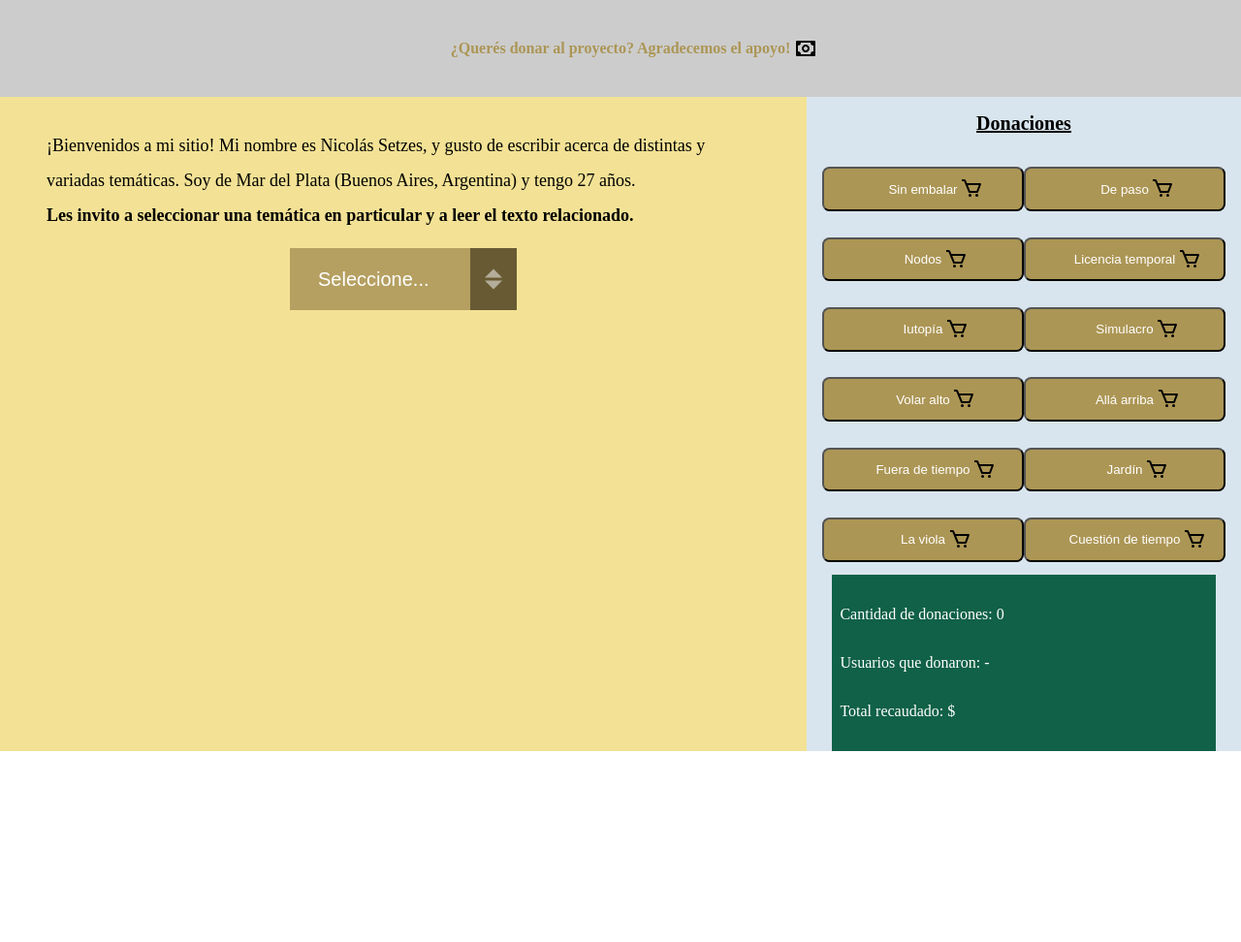
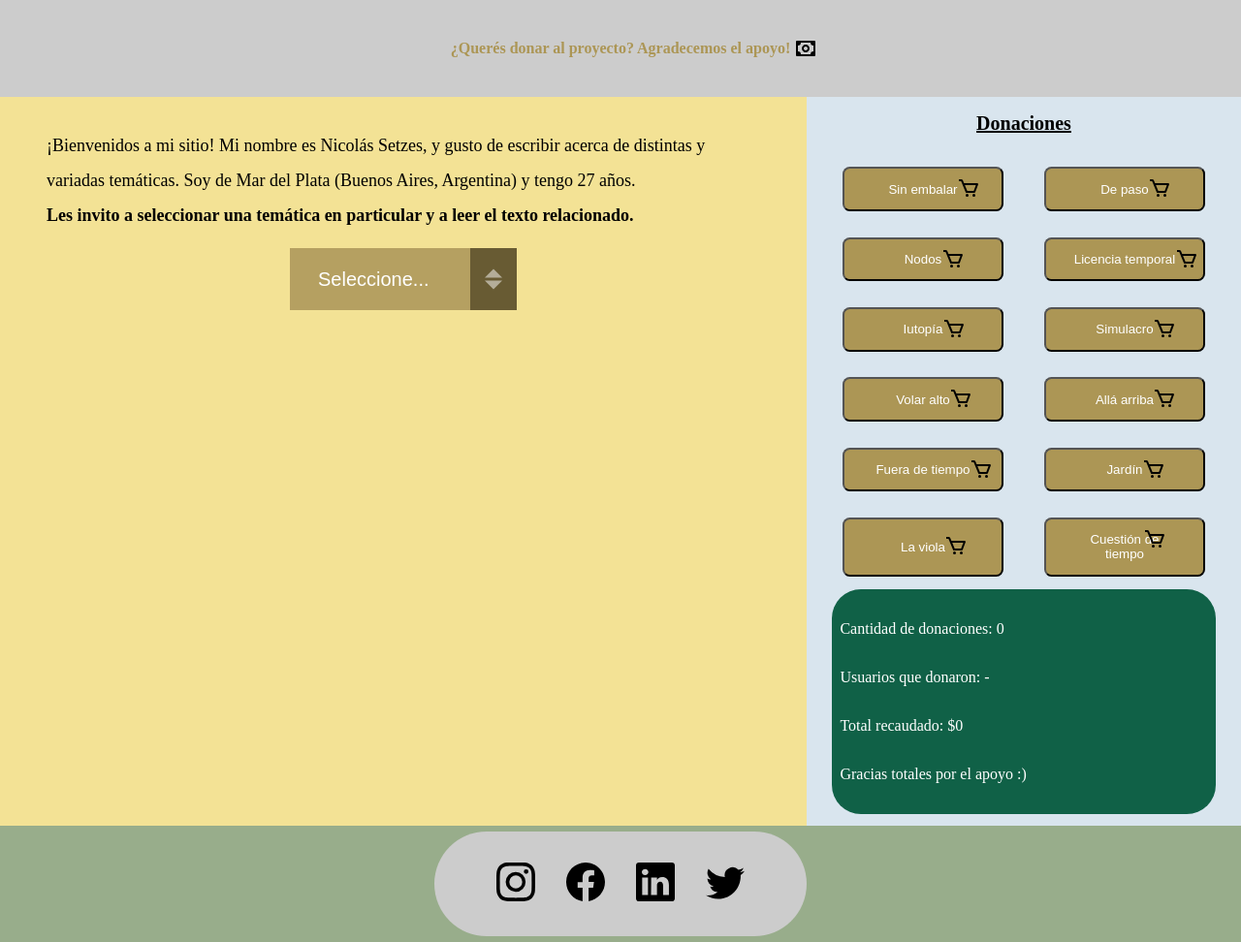
Before and after one commit to Nicosetzes/javaScriptCoder, a plain HTML site: page index.html in a window 1280 px wide. Shown: the whole page at 97% size. Before the commit the page ends 800 px from the top, so only its background shows below. Drawn offline with nearby package versions, Linux system fonts and the light colour scheme.

Commit message:
I finished the functionality. I added a footer with contact information.

```diff
--- a/index.html
+++ b/index.html
@@ -88,10 +88,20 @@
                     <li>Cantidad de donaciones: <span id="sum"></span></li>
                     <li>Usuarios que donaron: <span id="users"></span></li>
                     <li>Total recaudado: $<span id="total"></span></li>
+                    <li>Gracias totales por el apoyo :)</li>
                 </ul>
             </div>
         </div>
     </div>
+
+    <footer>
+        <div class="contact">
+            <a href="https://www.instagram.com/nicosetzes/" target="_blank"><img src="media/instagram.svg"></a>
+            <a href="https://www.facebook.com/nicolas.setzes" target="_blank"><img src="media/facebook.svg"></a>
+            <a href="https://www.linkedin.com/in/nicolás-setzes-237657208/" target="_blank"><img src="media/linkedin.svg"></a>
+            <a href="https://twitter.com/Nicosetzes" target="_blank"><img src="media/twitter.svg"></a>
+        </div>
+    </footer>
 
     <div id="modalContainerErrorUser" class="modalContainer">
         <div class="modal">
--- a/js/main.js
+++ b/js/main.js
@@ -23,6 +23,8 @@ $("#users").append(`-`)  // Escribo el contenido de esa linea de HTML, el valor
 
 let newMoney = []
 
+$("#total").append(`0`)  // Escribo el contenido de esa linea de HTML, el valor se irá actualizando en función de los usuarios que donan.
+
 // Chequeo el localStorage, en caso de haber algo en la memoria ya lo inyecto en el HTML (luego de reconvertirlo del formato JSON si es necesario).
 
 if (localStorage.donationsNumber != null) {
@@ -35,9 +37,9 @@ if (localStorage.donationsUsersList != null) {
     $("#users").html(donationsUsersList)
 }
 
-if (localStorage.newMoneyList != null) {
-    newMoneyList = JSON.parse(localStorage.newMoneyList)
-    $("#total").html(newMoneyList)
+if (localStorage.newMoney != null) {
+    newMoney = [Number(localStorage.newMoney)]
+    $("#total").html(newMoney)
 }
 
 // Creo la class Story, que la utilizo para generar mis objetos (en este caso, mis cuentos).
@@ -160,9 +162,9 @@ payment = (user, amount) => {
 
                 $("#total").html(sum)
 
-                console.log(sum)
+                console.log(sum , typeof(sum))
 
-                // localStorage.newMoneyList = JSON.stringify(newMoney)
+                localStorage.newMoney = JSON.stringify(sum)
             }
         }
     })
--- a/scss/main.scss
+++ b/scss/main.scss
@@ -185,7 +185,7 @@ h3 {
                 margin: 1em auto;
                 padding: 1em 2em;
                 transition: all 250ms ease-in-out;
-                width: 50%;
+                width: 40%;
                 &:hover {
                     background-color: #ccc;
                     color: #000;
@@ -195,6 +195,7 @@ h3 {
                     position: relative;
                     &::after {
                         content: url(../media/cart.svg);
+                        padding-right: 0.25em;
                         position: absolute;
                         right: -2em;
                         top: -0.4em;
@@ -208,6 +209,7 @@ h3 {
             border-radius: 5px;
             display: flex;
             flex-direction: column;
+            margin: 0 0 0.75em 0;
             padding: 0.5em;
             .extraInfo {
                 margin-bottom: 1em;
@@ -250,10 +252,13 @@ h3 {
         }
         .information {
             border-radius: 10px;
+            margin-bottom: 0.75em;
             width: 95%;
             ul {
                 align-items: flex-start;
                 background-color: #106147;
+                border: 0;
+                border-radius: 30px;
                 display: flex;
                 flex-direction: column;
                 justify-content: center;
@@ -266,3 +271,24 @@ h3 {
         }
     }
 }
+
+footer {
+    align-items: center;
+    background-color: #98ad8b;
+    display: flex;
+    height: 15vh;
+    justify-content: center;
+    .contact {
+        align-items: center;
+        background-color: #ccc;
+        border: 0;
+        border-radius: 75px;
+        display: flex;
+        justify-content: center;
+        padding: 2em 3em;
+        img {
+            margin: 0 1em;
+            width: 2.5rem;
+        }
+    }
+}
```
Also changed, not shown: css/main.css, css/main.min.css, media/facebook.svg (added), media/instagram.svg (added), media/linkedin.svg (added), media/twitter.svg (added), 2 other files.
